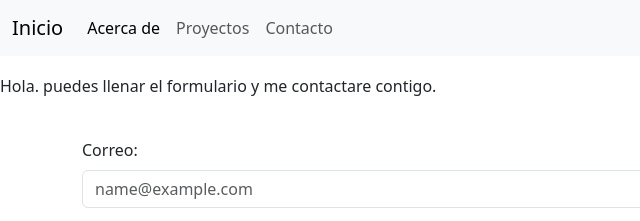
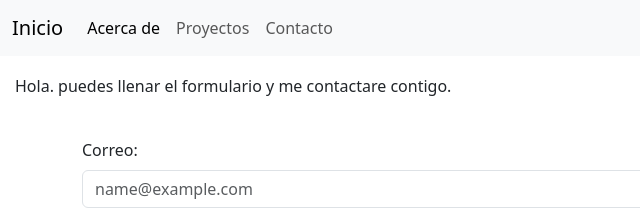
Before and after one commit to Michell-agaton/Entrega2-michell-sanchez, a plain HTML site: page pages/Contacto.html in a window 1280 px wide. Shown: the top 221 px of the page, 0-640 px from the left. Drawn offline with nearby package versions, Linux system fonts and the light colour scheme.

Commit message:
Ajuste de margen

```diff
--- a/pages/Contacto.html
+++ b/pages/Contacto.html
@@ -43,7 +43,7 @@
 
     <main>
         <br>
-        <p style="margin-top: 50px;">Hola. puedes llenar el formulario y me contactare contigo.
+        <p style="margin-top: 50px; margin-left: 15px;">Hola. puedes llenar el formulario y me contactare contigo.
         </p>
         <br>
         <div class="container">
```
